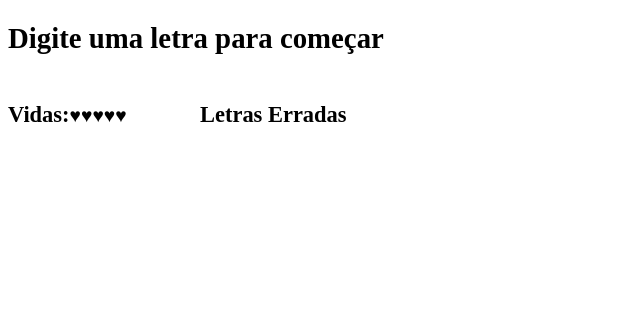
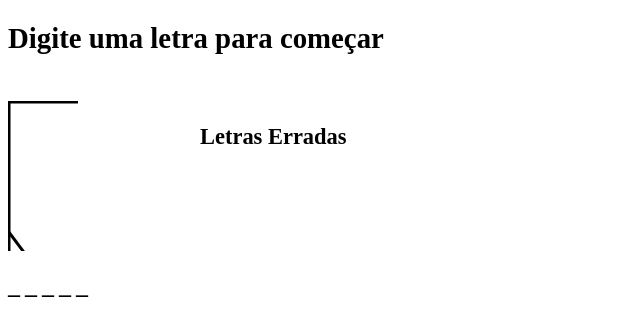
Before and after one commit to Fabricio-andrade/forcaNerd, a plain HTML site: page index.html in a window 1280 px wide. Shown: the part 73-408 px from the top of the page, without its empty margins (0-640 px from the left). Drawn offline with Linux system fonts and the light colour scheme.

Commit message:
feita a forca

```diff
--- a/index.html
+++ b/index.html
@@ -1,5 +1,6 @@
 <!DOCTYPE html>
 <html lang="en">
+
 <head>
     <meta charset="UTF-8">
     <meta http-equiv="X-UA-Compatible" content="IE=edge">
@@ -7,23 +8,37 @@
     <title>Document</title>
     <link rel="stylesheet" href="style.css">
 </head>
+
 <body>
     <h1>Jogo da Forca</h1>
     <h2>Digite uma letra para começar</h2>
+    <br>
     <div class="Jogo">
         <div class="forca">
-            <h3>Vidas:</h3>
-            <h4 class="vidas">♥</h4>
-            <h4 class="vidas">♥</h4>
-            <h4 class="vidas">♥</h4>
-            <h4 class="vidas">♥</h4>
-            <h4 class="vidas">♥</h4>
+            <svg width="auto" height="auto">
+                <!--Forca-->
+                <line x1="0" y1="0" x2="0" y2="170" style="stroke:black;stroke-width:5" />
+                <line x1="0" y1="0" x2="70" y2="0" style="stroke:black;stroke-width:5" />
+                <line x1="30" y1="170" x2="0" y2="130" style="stroke:black;stroke-width:3" />
+
+                <!--corpo-->
+                <circle cx="60" cy="25" r="20" stroke="black" stroke-width="4" fill="black" class="vidas" />
+                <line x1="60" y1="50" x2="100" y2="90" style="stroke:black;stroke-width:3" class="vidas" />
+                <line x1="20" y1="90" x2="60" y2="50" style="stroke:black;stroke-width:3" class="vidas" />
+                <line x1="60" y1="40" x2="60" y2="110" style="stroke:black;stroke-width:3" class="vidas" />
+                <line x1="90" y1="140" x2="60" y2="110" style="stroke:black;stroke-width:3" class="vidas" />
+                <line x1="30" y1="140" x2="60" y2="110" style="stroke:black;stroke-width:3" class="vidas" />
+            </svg>
         </div>
-        <div class="erradasContainer"><h3>Letras Erradas</h3></div>
+        <div class="erradasContainer">
+            <h3>Letras Erradas</h3>
+        </div>
     </div>
     <br>
     <div class="secretaContainer"></div>
-    <div class="avisoRepetida"><h3>Você já usou esta letra</h3></div>
+    <div class="avisoRepetida">
+        <h3>Você já usou esta letra</h3>
+    </div>
     <div class="popupContainer">
         <div class="popup">
             <h2 id="mensagem"></h2>
@@ -32,4 +47,5 @@
     </div>
     <script src="main.js"></script>
 </body>
+
 </html>
--- a/main.js
+++ b/main.js
@@ -2,6 +2,7 @@ const lista = ["espada", "carro", "livro", "tomada", "arvore", "biblioteca", "co
 const palavraSecreta = lista[Math.floor(Math.random() * lista.length)];
 const letrasErradas = [];
 const letrasCertas = [];
+mostrarLetrasCertas();
 
 document.addEventListener('keydown', (digito) => {
     const codigo = digito.keyCode;
@@ -49,7 +50,7 @@ function checagem() {
 function vidas() {
     const vidasR = document.querySelectorAll(".vidas");
     for (let i = 0; i < letrasErradas.length; i++) {
-        vidasR[i].style.display = "none";
+        vidasR[i].style.display = "block";
     }
 }
 
--- a/style.css
+++ b/style.css
@@ -8,6 +8,10 @@ body {
 
 .mostrar {
     display: block;
+}
+
+.vidas {
+    display: none;
 }
 
 .Jogo {
```
